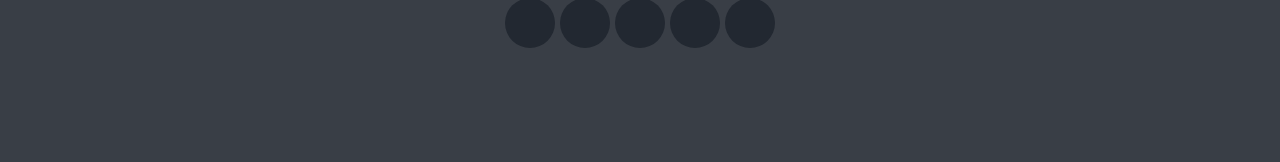
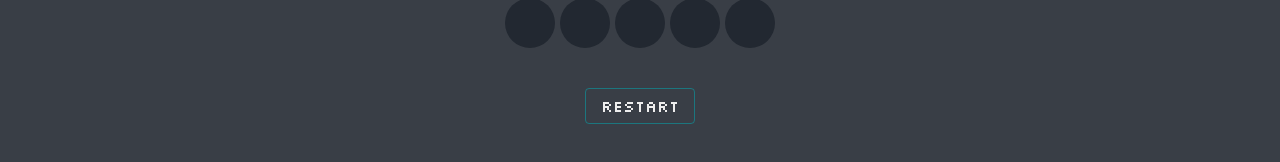
Before and after one commit to yaylinda/react-fives, a React (Create React App) app: page / in a window 1280 px wide. Both pictures are taken after a click on the button "NEW GAME". Shown: the part 410-572 px from the top of the page. Built offline with nearby package versions, Linux system fonts and the light colour scheme.

Commit message:
restructuring buttons; minor updates

```diff
--- a/public/index.html
+++ b/public/index.html
@@ -7,7 +7,7 @@
     <meta name="theme-color" content="#000000" />
     <meta
       name="description"
-      content="Web site created using create-react-app"
+      content="Fives Game"
     />
     <link rel="apple-touch-icon" href="%PUBLIC_URL%/logo192.png" />
     <!--
@@ -27,7 +27,7 @@
     <link rel="preconnect" href="https://fonts.googleapis.com">
     <link rel="preconnect" href="https://fonts.gstatic.com" crossorigin>
     <link href="https://fonts.googleapis.com/css2?family=Silkscreen:wght@400;700&display=swap" rel="stylesheet">
-    <title>React App</title>
+    <title>Fives Game</title>
   </head>
   <body>
     <noscript>You need to enable JavaScript to run this app.</noscript>
--- a/src/Game.tsx
+++ b/src/Game.tsx
@@ -1,7 +1,6 @@
 import { Box } from "@mui/material";
 import Board from "./Board";
 import GameButtons from "./GameButtons";
-import useGameStore from "./gameStore";
 import StatsBar from "./StatsBar";
 import { colors } from "./theme";
 
@@ -10,8 +9,6 @@ import { colors } from "./theme";
  * @returns
  */
 function Game() {
-  const { hasStarted, isGameOver, newGame } = useGameStore();
-
   return (
     <Box
       sx={{
--- a/src/GameButtons.tsx
+++ b/src/GameButtons.tsx
@@ -5,9 +5,39 @@ import { colors } from "./theme";
 function GameButtons() {
   const { hasStarted, isGameOver, newGame } = useGameStore();
 
-  if (!(!hasStarted || isGameOver)) {
-    return null;
-  }
+  /**
+   *
+   * @returns
+   */
+  const renderPrePostGameButtons = () => {
+    return (
+      <Button
+        variant="contained"
+        onClick={newGame}
+        sx={{ color: colors.LIGHT }}
+      >
+        <Typography>New Game</Typography>
+      </Button>
+    );
+  };
+
+  /**
+   *
+   * @returns
+   */
+  const renderInGameButtons = () => {
+    return (
+      <>
+        <Button
+          variant="outlined"
+          onClick={newGame}
+          sx={{ color: colors.LIGHT }}
+        >
+          <Typography>Restart</Typography>
+        </Button>
+      </>
+    );
+  };
 
   // TODO - button to restart game in the middle of a game
   return (
@@ -18,13 +48,9 @@ function GameButtons() {
         justifyContent: "center",
       }}
     >
-      <Button
-        variant="contained"
-        onClick={newGame}
-        sx={{ color: colors.LIGHT }}
-      >
-        <Typography>New Game</Typography>
-      </Button>
+      {!hasStarted || isGameOver
+        ? renderPrePostGameButtons()
+        : renderInGameButtons()}
     </Box>
   );
 }
--- a/src/gameStore.ts
+++ b/src/gameStore.ts
@@ -24,6 +24,8 @@ export interface GameState {
   newGame: () => void;
   closeGameOverDialog: () => void;
 }
+
+// TODO - load game state storage and save to local storage
 
 const useGameStore = create<GameState>()((set) => ({
   hasStarted: false,
--- a/src/utils.ts
+++ b/src/utils.ts
@@ -72,7 +72,7 @@ export const randomCellValue = (
 
   // Decide if we want to randomly return one of the other values
   const numMerges = sum(Object.values(merged));
-  if (Math.random() <= numMerges / moves) {
+  if (Math.random() <= numMerges / 2 / moves) {
     if (Math.random() <= 0.5) {
       return randomStartingNum(generated);
     }
```
